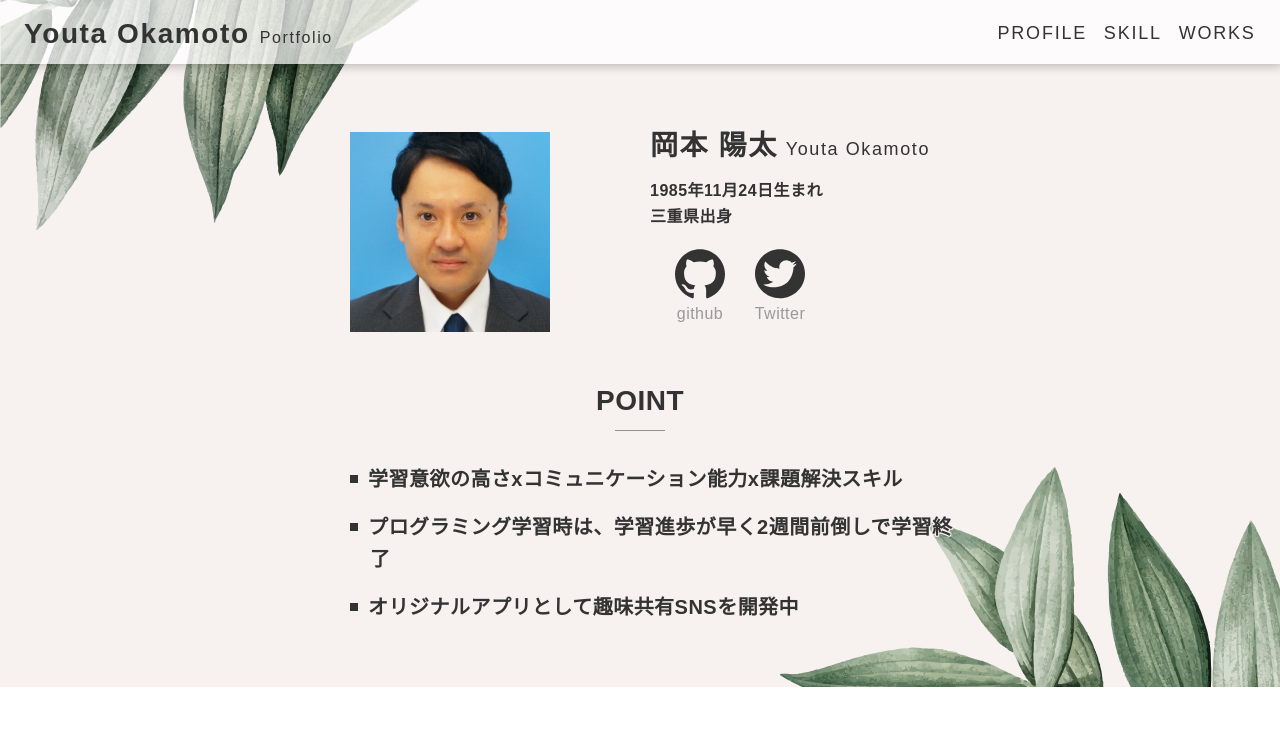
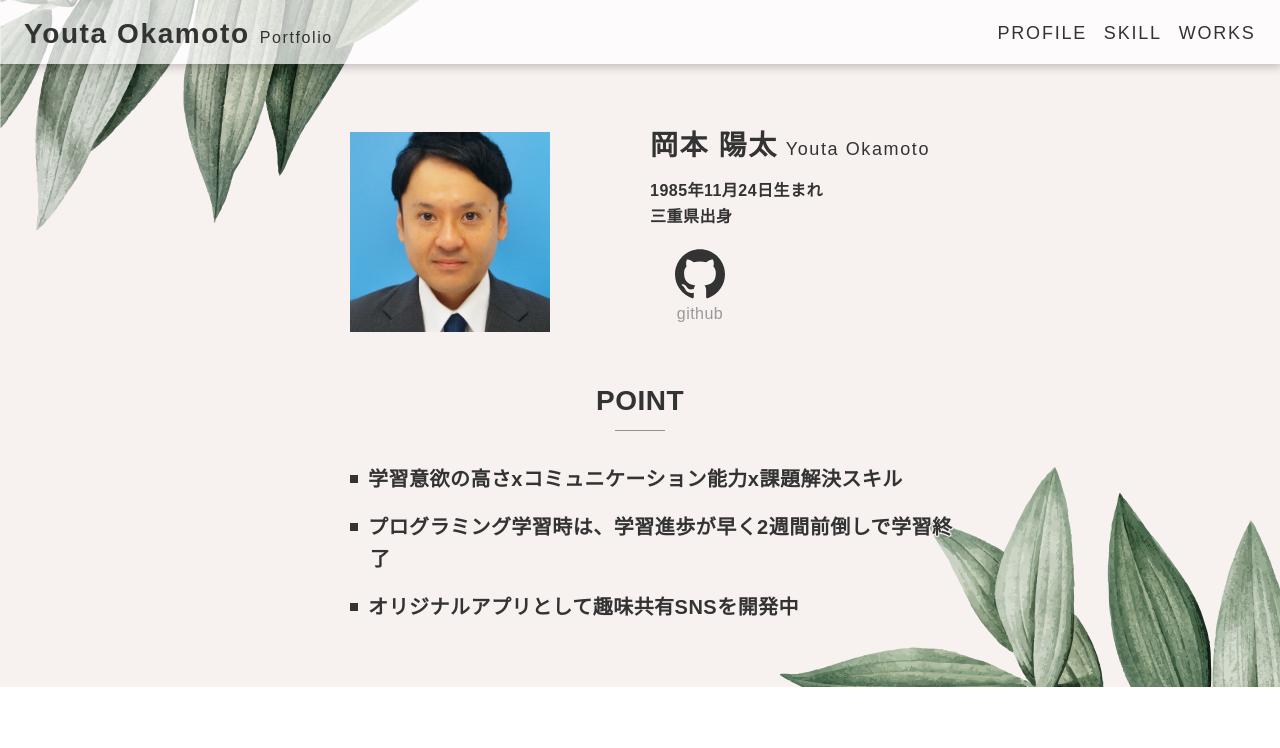
Before and after one commit to youta19851124/portfolio-site, a plain HTML site: page index.html in a window 1280 px wide. Shown: the top 748 px of the page. Drawn offline with nearby package versions, Linux system fonts and the light colour scheme.

Commit message:
Twitter部分削除

```diff
--- a/index.html
+++ b/index.html
@@ -58,13 +58,6 @@
                   <a href="http://github.com/youta19851124" target="_blank">
                     <img src="./images/icon-firstview-info-github.svg" class="firstview__info-account-pict">
                     <span  class="firstview__info-account-name">github</span>
-                  </a>
-                </li>
-                <li class="firstview__info-account-item">
-                  <!-- 記載番号：8 -->
-                  <a href="https://twitter.com/okam76841684" target="_blank">
-                    <img src="./images/icon-firstview-info-twitter.svg" class="firstview__info-account-pict">
-                    <span  class="firstview__info-account-name">Twitter</span>
                   </a>
                 </li>
                 <li class="firstview__info-account-item">
```
